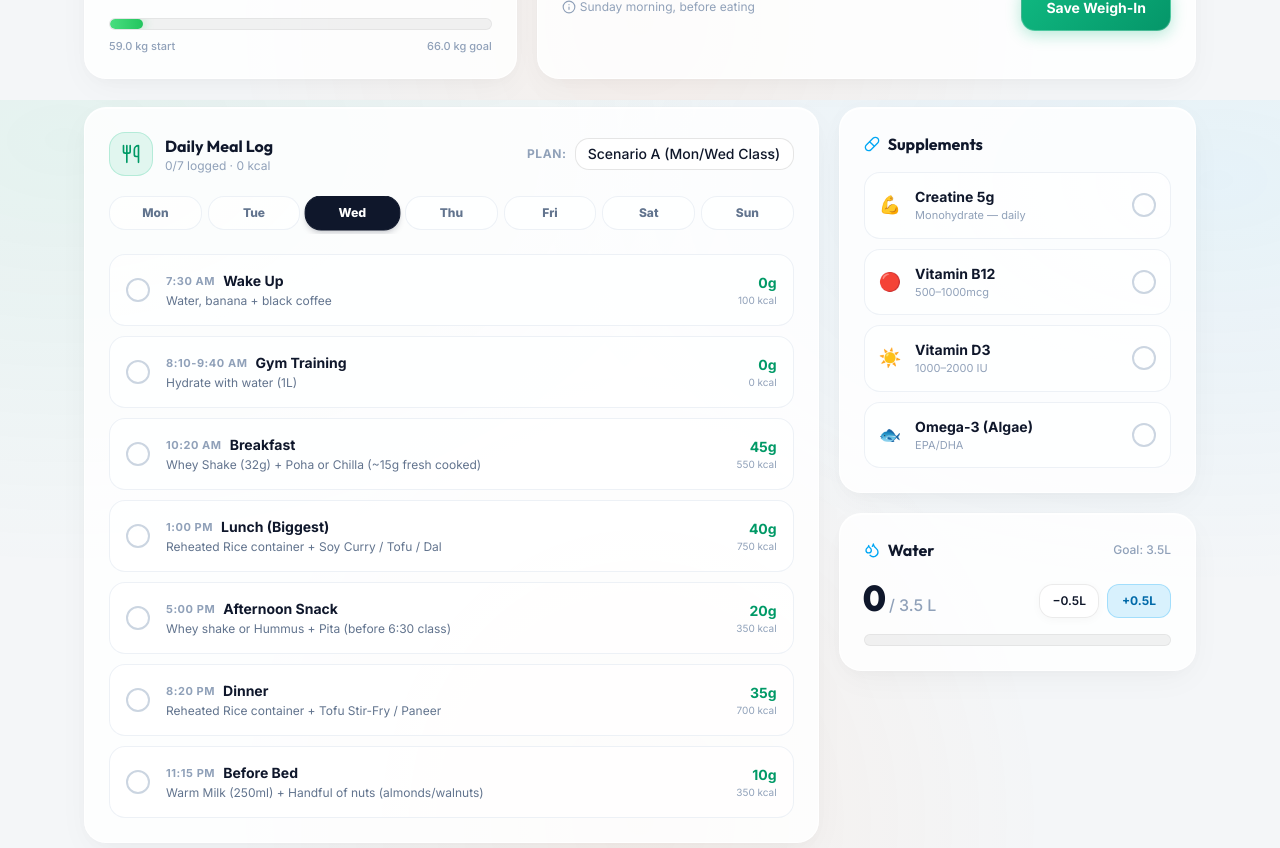
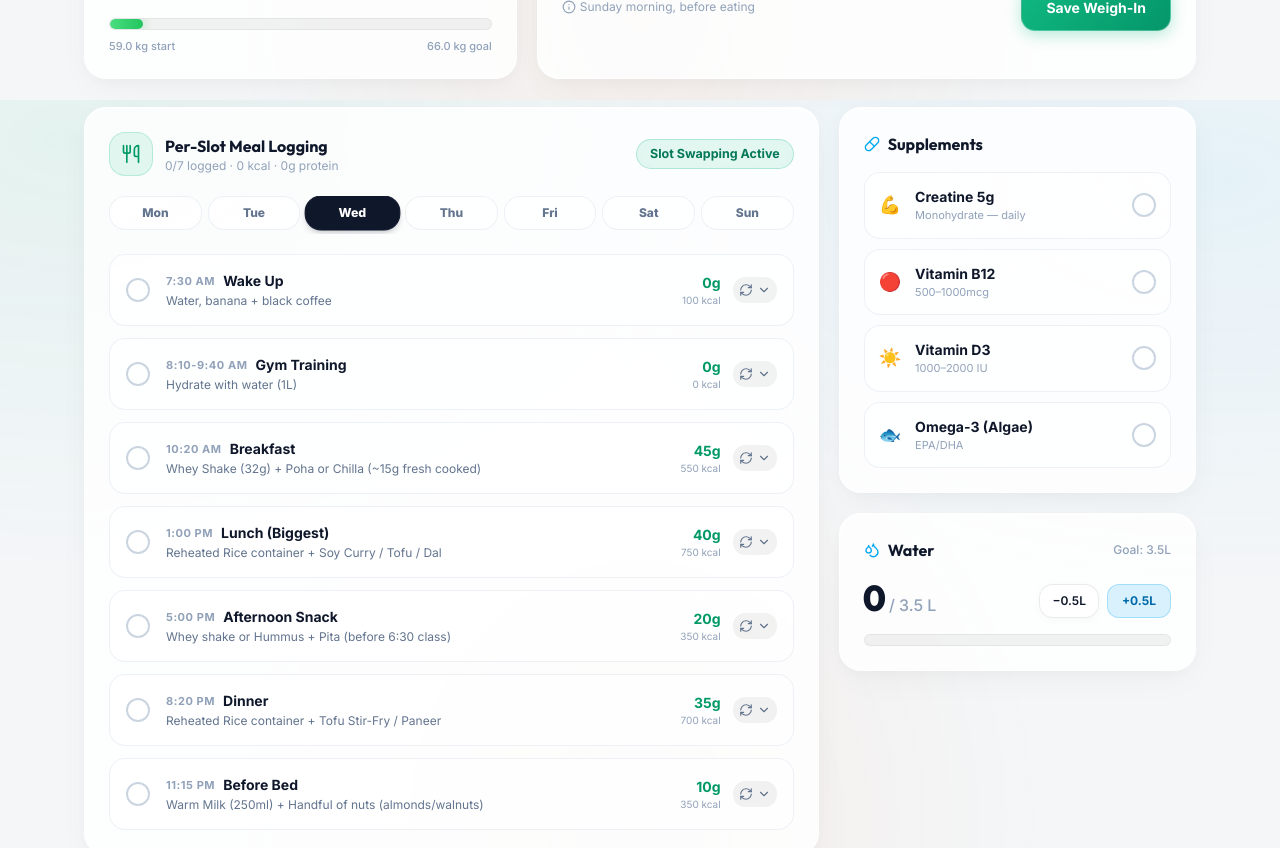
Before and after one commit to dhruv-1100/vitality, a React (Vite) app: page / in a window 1280 px wide. Shown: the part 700-1548 px from the top of the page. Built offline with nearby package versions, Linux system fonts and the light colour scheme; the HTML template or start-up script is replaced by a standard one.

Commit message:
Add granular per-slot alternative meal swapping for each individual time slot

```diff
--- a/src/components/Dashboard.jsx
+++ b/src/components/Dashboard.jsx
@@ -1,7 +1,7 @@
 import React, { useState } from 'react';
-import { Scale, Dumbbell, Utensils, Droplets, Pill, Flame, ArrowRight, Heart, Footprints, Moon, Watch, Plus, Info, Activity, Sparkles, RefreshCw, CalendarDays } from 'lucide-react';
-import { AUGUST_CALENDAR, MEAL_TIMETABLE_SCENARIO_A, MEAL_TIMETABLE_SCENARIO_B, MEAL_TIMETABLE_WEEKEND, MEAL_TIMETABLES_MAP } from '../utils/transformationData';
-import { getWeeklyWeightLogs, saveWeeklyWeightLog, getMealChecks, saveMealCheck, getDailyChecklist, saveDailyChecklist, getAppleWatchLogForDate } from '../utils/storage';
+import { Scale, Dumbbell, Utensils, Droplets, Pill, Flame, ArrowRight, Heart, Footprints, Moon, Watch, Plus, Info, Activity, Sparkles, RefreshCw, ChevronDown, ChevronUp } from 'lucide-react';
+import { AUGUST_CALENDAR, MEAL_TIMETABLE_SCENARIO_A, MEAL_TIMETABLE_SCENARIO_B, MEAL_TIMETABLE_WEEKEND, MEAL_TIMETABLES_MAP, TIME_SLOT_ALTERNATIVES } from '../utils/transformationData';
+import { getWeeklyWeightLogs, saveWeeklyWeightLog, getMealChecks, saveMealCheck, getDailyChecklist, saveDailyChecklist, getAppleWatchLogForDate, getSlotSwaps, saveSlotSwap } from '../utils/storage';
 import AppleWatchModal from './AppleWatchModal';
 
 const WEEKDAYS = [
@@ -22,21 +22,37 @@ export default function Dashboard({ setActiveTab, setSelectedRoutine }) {
   const [weightNote, setWeightNote] = useState('');
   const [saveMsg, setSaveMsg] = useState(false);
   const [showWatchModal, setShowWatchModal] = useState(false);
-  const [customDayPlans, setCustomDayPlans] = useState({});
   const [selectedDayName, setSelectedDayName] = useState('Wed');
+  const [openSwapIdx, setOpenSwapIdx] = useState(null);
   const [_, forceUpdate] = useState(0);
 
   const weeklyLogs = getWeeklyWeightLogs();
   const mealChecks = getMealChecks();
+  const slotSwaps = getSlotSwaps();
   const dailyChecklist = getDailyChecklist(selectedDate);
   const watchData = getAppleWatchLogForDate(selectedDate);
   const todayCalendar = AUGUST_CALENDAR.find(c => c.date === selectedDate) || { session: 'Rest', weekNum: 1, rpe: '-', notes: 'Recovery day' };
 
-  // Find default plan for selected day
   const currentDayConfig = WEEKDAYS.find(w => w.day === selectedDayName) || WEEKDAYS[2];
-  const activePlanName = customDayPlans[selectedDayName] || currentDayConfig.defaultPlan;
-  const timetable = MEAL_TIMETABLES_MAP[activePlanName] || MEAL_TIMETABLE_SCENARIO_A;
+  const activePlanName = currentDayConfig.defaultPlan;
+  const baseTimetable = MEAL_TIMETABLES_MAP[activePlanName] || MEAL_TIMETABLE_SCENARIO_A;
   const currentMealChecks = mealChecks[selectedDate] || {};
+  const currentDateSwaps = slotSwaps[selectedDate] || {};
+
+  // Build active timetable taking per-slot swaps into account
+  const timetable = baseTimetable.map((baseMeal, idx) => {
+    const swap = currentDateSwaps[idx];
+    if (swap) {
+      return {
+        ...baseMeal,
+        detail: `${swap.name} — ${swap.detail}`,
+        protein: swap.protein,
+        cals: swap.cals,
+        isCustom: true
+      };
+    }
+    return baseMeal;
+  });
 
   let checkedProtein = 0, checkedCals = 0, mealsChecked = 0;
   timetable.forEach((meal, idx) => {
@@ -70,6 +86,18 @@ export default function Dashboard({ setActiveTab, setSelectedRoutine }) {
     forceUpdate(x => x + 1);
   };
 
+  const handleSwapChoice = (idx, altOption) => {
+    saveSlotSwap(selectedDate, idx, altOption);
+    setOpenSwapIdx(null);
+    forceUpdate(x => x + 1);
+  };
+
+  const resetSlotSwap = (idx, e) => {
+    e.stopPropagation();
+    saveSlotSwap(selectedDate, idx, null);
+    forceUpdate(x => x + 1);
+  };
+
   const toggleSupp = (key) => {
     saveDailyChecklist(selectedDate, { ...dailyChecklist, [key]: !dailyChecklist[key] });
     forceUpdate(x => x + 1);
@@ -80,12 +108,9 @@ export default function Dashboard({ setActiveTab, setSelectedRoutine }) {
     forceUpdate(x => x + 1);
   };
 
-  const handleDaySelect = (dayObj) => {
-    setSelectedDayName(dayObj.day);
-  };
-
-  const handlePlanChange = (newPlan) => {
-    setCustomDayPlans(prev => ({ ...prev, [selectedDayName]: newPlan }));
+  const getAlternativesForSlot = (mealName) => {
+    const key = Object.keys(TIME_SLOT_ALTERNATIVES).find(k => mealName.toLowerCase().includes(k.toLowerCase())) || "Lunch";
+    return TIME_SLOT_ALTERNATIVES[key] || TIME_SLOT_ALTERNATIVES["Lunch"];
   };
 
   const Ring = ({ pct, color, trackColor = 'rgba(0,0,0,0.06)', size = 100, stroke = 12, children }) => {
@@ -286,7 +311,7 @@ export default function Dashboard({ setActiveTab, setSelectedRoutine }) {
 
       {/* Meals + Supplements */}
       <div className="grid grid-cols-1 lg:grid-cols-3 gap-5 animate-fade-in">
-        {/* Full-Week Meal Checklist */}
+        {/* Per-Slot Alternative Meal Logging */}
         <div className="card !p-6 lg:col-span-2">
           {/* Header */}
           <div className="flex flex-col sm:flex-row sm:items-center justify-between gap-4 mb-5">
@@ -295,24 +320,11 @@ export default function Dashboard({ setActiveTab, setSelectedRoutine }) {
                 <Utensils className="w-5 h-5 text-emerald-600" />
               </div>
               <div>
-                <p className="text-base font-bold text-slate-900 font-display">Daily Meal Log</p>
-                <p className="text-xs text-slate-400">{mealsChecked}/{timetable.length} logged &middot; {checkedCals} kcal</p>
+                <p className="text-base font-bold text-slate-900 font-display">Per-Slot Meal Logging</p>
+                <p className="text-xs text-slate-400">{mealsChecked}/{timetable.length} logged &middot; {checkedCals} kcal &middot; {checkedProtein}g protein</p>
               </div>
             </div>
-
-            {/* Plan Swap Selector */}
-            <div className="flex items-center gap-2">
-              <span className="text-xs font-bold text-slate-400 uppercase tracking-wider">Plan:</span>
-              <select
-                value={activePlanName}
-                onChange={(e) => handlePlanChange(e.target.value)}
-                className="input-field !w-auto text-xs font-bold !py-1.5 !px-3"
-              >
-                {Object.keys(MEAL_TIMETABLES_MAP).map(planKey => (
-                  <option key={planKey} value={planKey}>{planKey}</option>
-                ))}
-              </select>
-            </div>
+            <span className="pill pill-green text-xs font-bold">Slot Swapping Active</span>
           </div>
 
           {/* Full Week Day Selector Pills */}
@@ -322,7 +334,7 @@ export default function Dashboard({ setActiveTab, setSelectedRoutine }) {
               return (
                 <button
                   key={w.day}
-                  onClick={() => handleDaySelect(w)}
+                  onClick={() => setSelectedDayName(w.day)}
                   className={`flex-1 min-w-[48px] py-2 px-3 rounded-2xl text-xs font-extrabold transition-all border ${
                     active
                       ? 'bg-slate-900 text-white border-slate-900 shadow-md shadow-slate-900/15 scale-[1.03]'
@@ -335,34 +347,90 @@ export default function Dashboard({ setActiveTab, setSelectedRoutine }) {
             })}
           </div>
 
-          {/* Meal List */}
-          <div className="space-y-2.5">
+          {/* Per-Slot Meal List */}
+          <div className="space-y-3">
             {timetable.map((meal, idx) => {
               const checked = !!currentMealChecks[idx];
+              const isSwapOpen = openSwapIdx === idx;
+              const alternatives = getAlternativesForSlot(meal.meal);
+              const hasCustomSwap = currentDateSwaps[idx];
+
               return (
                 <div
                   key={idx}
-                  onClick={() => toggleMeal(idx)}
-                  className={`flex items-center gap-4 p-4 rounded-2xl cursor-pointer transition-all border ${
+                  className={`rounded-2xl border transition-all overflow-hidden ${
                     checked
                       ? 'bg-emerald-500/10 border-emerald-500/25 text-slate-700'
                       : 'bg-white/60 border-slate-200/60 hover:border-slate-300 text-slate-900'
                   }`}
                 >
+                  {/* Slot Main Row */}
+                  <div className="flex items-center gap-4 p-4 cursor-pointer" onClick={() => toggleMeal(idx)}>
                     <div className={`check-circle ${checked ? 'checked' : ''}`}>
                       {checked && <svg className="w-3.5 h-3.5 text-white" fill="none" viewBox="0 0 24 24" stroke="currentColor" strokeWidth={3}><path strokeLinecap="round" strokeLinejoin="round" d="M5 13l4 4L19 7" /></svg>}
                     </div>
+
                     <div className="flex-1 min-w-0">
                       <div className="flex items-center gap-2">
                         <span className="text-[11px] font-bold text-slate-400 uppercase tracking-wider">{meal.time}</span>
                         <span className={`text-sm font-bold ${checked ? 'text-emerald-700' : 'text-slate-900'}`}>{meal.meal}</span>
+                        {hasCustomSwap && (
+                          <span className="pill pill-coral text-[10px] !py-0.5 !px-2">Swapped</span>
+                        )}
                       </div>
                       <p className="text-xs text-slate-500 mt-0.5 truncate">{meal.detail}</p>
                     </div>
-                  <div className="text-right shrink-0">
+
+                    <div className="flex items-center gap-3 shrink-0">
+                      <div className="text-right">
                         <p className="text-sm font-bold text-emerald-600">{meal.protein}</p>
                         <p className="text-[10px] text-slate-400">{meal.cals} kcal</p>
                       </div>
+
+                      {/* Slot Swap Expand Button */}
+                      <button
+                        onClick={(e) => { e.stopPropagation(); setOpenSwapIdx(isSwapOpen ? null : idx); }}
+                        className="p-1.5 rounded-xl bg-black/5 hover:bg-black/10 text-slate-500 hover:text-slate-800 transition-colors flex items-center gap-1 text-xs font-semibold"
+                        title="Swap meal choice for this slot"
+                      >
+                        <RefreshCw className="w-3.5 h-3.5" />
+                        {isSwapOpen ? <ChevronUp className="w-3.5 h-3.5" /> : <ChevronDown className="w-3.5 h-3.5" />}
+                      </button>
+                    </div>
+                  </div>
+
+                  {/* Slot Alternatives Accordion */}
+                  {isSwapOpen && (
+                    <div className="border-t border-slate-200/60 bg-slate-50/80 p-4 space-y-2 animate-fade-in">
+                      <div className="flex items-center justify-between mb-2">
+                        <p className="text-xs font-bold text-slate-500 uppercase tracking-wider">Choose Alternative Prep Meal for {meal.meal}:</p>
+                        {hasCustomSwap && (
+                          <button
+                            onClick={(e) => resetSlotSwap(idx, e)}
+                            className="text-[11px] font-bold text-rose-600 hover:underline"
+                          >
+                            Reset to Default
+                          </button>
+                        )}
+                      </div>
+
+                      <div className="grid grid-cols-1 sm:grid-cols-2 gap-2">
+                        {alternatives.map((alt, ai) => (
+                          <div
+                            key={ai}
+                            onClick={() => handleSwapChoice(idx, alt)}
+                            className="p-3 rounded-xl bg-white border border-slate-200/80 hover:border-emerald-500/50 hover:bg-emerald-50/50 cursor-pointer transition-all space-y-1"
+                          >
+                            <div className="flex items-center justify-between">
+                              <p className="text-xs font-bold text-slate-900">{alt.name}</p>
+                              <span className="text-xs font-bold text-emerald-600">{alt.protein} &middot; {alt.cals} kcal</span>
+                            </div>
+                            <p className="text-[11px] text-slate-500 leading-tight">{alt.detail}</p>
+                          </div>
+                        ))}
+                      </div>
+                    </div>
+                  )}
                 </div>
               );
             })}
--- a/src/utils/storage.js
+++ b/src/utils/storage.js
@@ -150,6 +150,8 @@ export const toggleCalendarDayCompleted = (date) => {
   return updated;
 };
 
+const SLOT_SWAPS_KEY = 'transformation_slot_swaps_v1';
+
 export const getMealChecks = () => {
   const data = localStorage.getItem(MEALS_KEY);
   return data ? JSON.parse(data) : {};
@@ -161,6 +163,19 @@ export const saveMealCheck = (date, mealIdx, isChecked) => {
   checks[date][mealIdx] = isChecked;
   localStorage.setItem(MEALS_KEY, JSON.stringify(checks));
   return checks;
+};
+
+export const getSlotSwaps = () => {
+  const data = localStorage.getItem(SLOT_SWAPS_KEY);
+  return data ? JSON.parse(data) : {};
+};
+
+export const saveSlotSwap = (date, slotIdx, mealObj) => {
+  const swaps = getSlotSwaps();
+  if (!swaps[date]) swaps[date] = {};
+  swaps[date][slotIdx] = mealObj;
+  localStorage.setItem(SLOT_SWAPS_KEY, JSON.stringify(swaps));
+  return swaps;
 };
 
 export const getGroceryChecks = () => {
```
Also changed, not shown: src/utils/transformationData.js (+42 -0 lines). Lines whose indentation alone changed are shown as unchanged.
